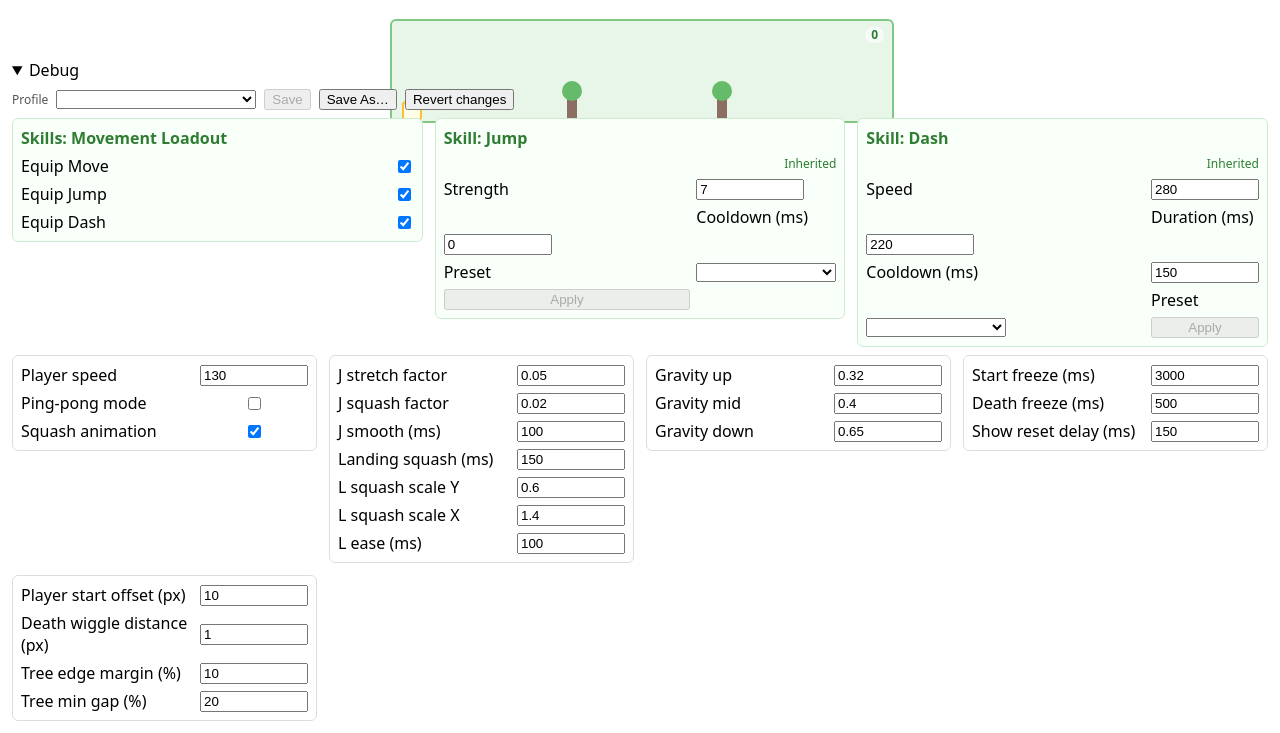
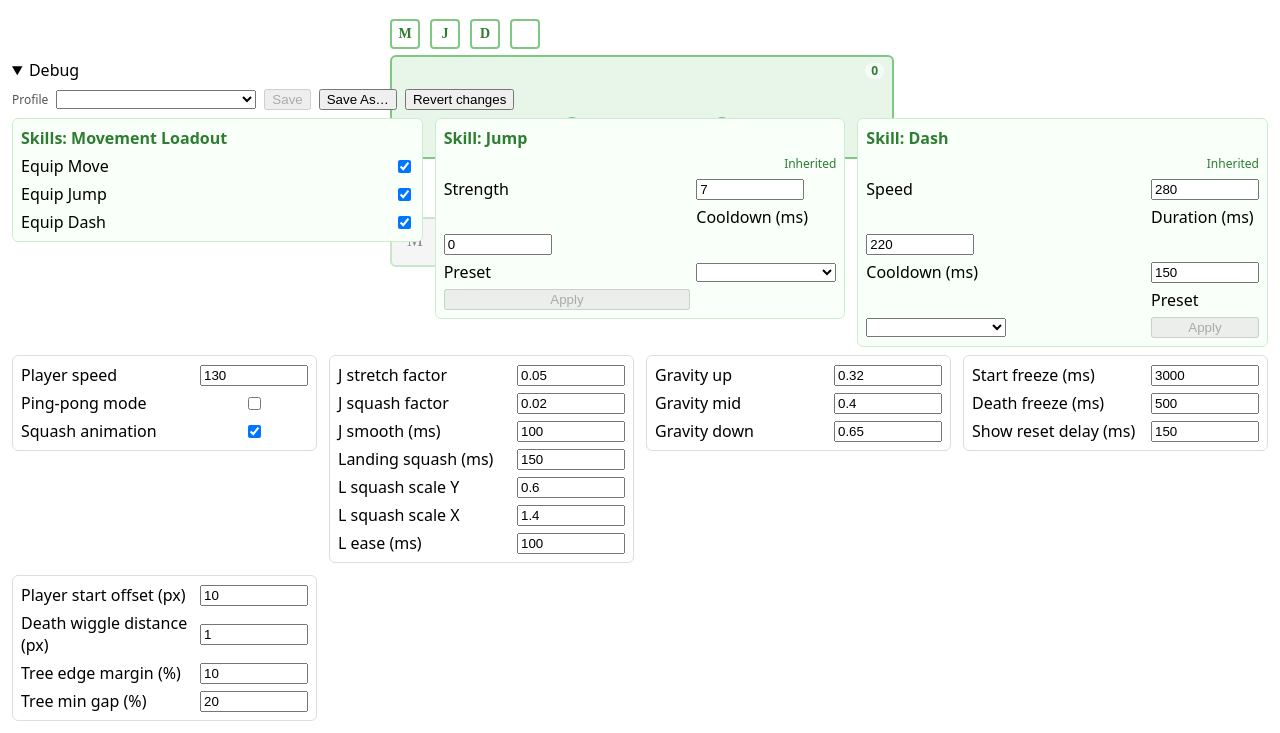
Before and after one commit to vghpe/jamble, a website: page demo.html in a window 1280 px wide. Shown: the part 67-800 px from the top of the page. Drawn offline with Linux system fonts and the light colour scheme; no server answers.

Commit message:
Skill slots work in game and can adjust abilities

```diff
--- a/demo.html
+++ b/demo.html
@@ -9,6 +9,12 @@
   <body>
     <h1 style="text-align:center;font-family:system-ui,sans-serif">Jamble Demo</h1>
     <div id="jamble">
+      <div class="jamble-skill-slots" id="skill-slots">
+        <div class="jamble-skill-slot"></div>
+        <div class="jamble-skill-slot"></div>
+        <div class="jamble-skill-slot"></div>
+        <div class="jamble-skill-slot"></div>
+      </div>
       <div class="jamble-game">
         <div class="jamble-player jamble-player-idle"></div>
         <div class="jamble-tree" data-tree="1" style="left: 35%"></div>
@@ -20,6 +26,12 @@
       <div class="jamble-controls">
         <button class="jamble-start" title="Start">▶</button>
         <button class="jamble-shuffle" title="Shuffle">⇄</button>
+      </div>
+      <div class="jamble-skill-menu" id="skill-menu">
+        <div class="jamble-skill-btn" data-skill="move">M</div>
+        <div class="jamble-skill-btn" data-skill="jump">J</div>
+        <div class="jamble-skill-btn" data-skill="dash">D</div>
+        <div class="jamble-skill-btn" data-skill="empty"></div>
       </div>
     </div>
 
@@ -254,6 +266,8 @@
           // do not change baseline here; use markBaseline() when profile load/reset/save happens
           updateDirty();
           updateSaveEnabled();
+          // Update in-game skills UI
+          renderSkillSlotsAndMenu();
         }
         // Apply Settings.skills (configs + loadout) to the live SkillManager
         function applySkillsFromSettings(){
@@ -344,6 +358,7 @@
           (load.movement||[]).forEach(function(id){ try{ mgr.equip(id);}catch(e){} });
           updateDirty();
           updatePresetStatus();
+          renderSkillSlotsAndMenu();
         }
         function onJumpCfg(){
           var cfg = window.Jamble.Settings.skills.configs.jump || {};
@@ -583,11 +598,51 @@
           dbg.addEventListener('pointerdown', function(ev){ ev.stopPropagation(); });
           dbg.addEventListener('click', function(ev){ ev.stopPropagation(); });
         }
+        var skillMenu = document.getElementById('skill-menu');
+        if (skillMenu){
+          skillMenu.addEventListener('pointerdown', function(ev){ ev.stopPropagation(); });
+          skillMenu.addEventListener('click', function(ev){ ev.stopPropagation(); });
+        }
 
         // Initial sync and after settings load (HTTP mode)
         syncFromSettings();
         // Establish initial baseline after the initial HTTP load finishes
         window.addEventListener('jamble:settingsLoaded', function(){ syncFromSettings(); applySkillsFromSettings(); markBaseline(); populateProfiles(); populateSkillPresets(); updatePresetStatus(); });
+
+        // In-game skills UI logic
+        var slotEls = [];
+        var menuEl = null;
+        var letter = { move: 'M', jump: 'J', dash: 'D' };
+        function getLoadout(){ var l=window.Jamble.Settings.skills.loadout || { movement: [] }; return (l.movement||[]).slice(); }
+        function setLoadout(arr){ window.Jamble.Settings.skills.loadout.movement = arr.slice(0,4); applySkillsFromSettings(); renderSkillSlotsAndMenu(); updateDirty(); }
+        function renderSkillSlotsAndMenu(){
+          if (!slotEls || slotEls.length === 0) slotEls = Array.from(document.querySelectorAll('#skill-slots .jamble-skill-slot'));
+          if (!menuEl) menuEl = document.getElementById('skill-menu');
+          var l = getLoadout().slice(0,4);
+          // slots
+          // Guard against early calls before `letter` is initialized
+          var letterMap = (typeof letter !== 'undefined' && letter) ? letter : { move: 'M', jump: 'J', dash: 'D' };
+          slotEls.forEach(function(el,i){ el.textContent = l[i] ? (letterMap[l[i]]||'') : ''; });
+          // menu active state
+          if (!menuEl) return;
+          var btns = Array.from(menuEl.querySelectorAll('.jamble-skill-btn'));
+          btns.forEach(function(b){ var id=b.getAttribute('data-skill'); if (!id || id==='empty') return; var active = l.indexOf(id) !== -1; b.classList.toggle('jamble-active', active); });
+        }
+        if (menuEl){
+          menuEl.addEventListener('click', function(ev){
+            var t = ev.target;
+            if (!t || !t.classList || !t.classList.contains('jamble-skill-btn')) return;
+            var id = t.getAttribute('data-skill');
+            if (!id || id==='empty') return;
+            var l = getLoadout();
+            var idx = l.indexOf(id);
+            if (idx !== -1){ l.splice(idx,1); setLoadout(l); return; }
+            if (l.length >= 4) return; // no free slot
+            l.push(id); setLoadout(l);
+          });
+        }
+        // Initial paint
+        renderSkillSlotsAndMenu();
       })();
     </script>
   </body>
--- a/src/game.ts
+++ b/src/game.ts
@@ -18,6 +18,8 @@ namespace Jamble {
     private resetBtn: HTMLButtonElement;
     private startBtn: HTMLButtonElement;
     private shuffleBtn: HTMLButtonElement;
+    private skillSlotsEl: HTMLElement | null = null;
+    private skillMenuEl: HTMLElement | null = null;
     private wiggle: Wiggle;
     private lastTime: number | null = null;
     private rafId: number | null = null;
@@ -47,6 +49,8 @@ namespace Jamble {
       const levelEl = root.querySelector('.jamble-level') as HTMLElement | null;
       const startBtn = root.querySelector('.jamble-start') as HTMLButtonElement | null;
       const shuffleBtn = root.querySelector('.jamble-shuffle') as HTMLButtonElement | null;
+      const skillSlotsEl = root.querySelector('#skill-slots') as HTMLElement | null;
+      const skillMenuEl = root.querySelector('#skill-menu') as HTMLElement | null;
 
       if (!gameEl || !playerEl || !t1 || !t2 || !cdEl || !resetBtn || !startBtn || !shuffleBtn){
         throw new Error('Jamble: missing required elements');
@@ -60,6 +64,8 @@ namespace Jamble {
       this.resetBtn = resetBtn;
       this.startBtn = startBtn;
       this.shuffleBtn = shuffleBtn;
+      this.skillSlotsEl = skillSlotsEl;
+      this.skillMenuEl = skillMenuEl;
       this.levelEl = levelEl;
       this.wiggle = new Wiggle(this.player.el);
 
@@ -75,8 +81,8 @@ namespace Jamble {
           if (typeof strength === 'number') this.player.velocity = strength;
           return true;
         },
-        startDash: (_speed: number, _durationMs: number) => {
-          return this.player.startDash();
+        startDash: (_speed: number, durationMs: number) => {
+          return this.player.startDash(durationMs);
         },
         addHorizontalImpulse: (speed: number, durationMs: number) => {
           // Simple impulse: temporarily increase player.x over duration
@@ -188,10 +194,14 @@ namespace Jamble {
     private showIdleControls(): void {
       this.startBtn.style.display = 'block';
       this.shuffleBtn.style.display = 'block';
+      if (this.skillSlotsEl) this.skillSlotsEl.style.display = 'flex';
+      if (this.skillMenuEl) this.skillMenuEl.style.display = 'flex';
     }
     private hideIdleControls(): void {
       this.startBtn.style.display = 'none';
       this.shuffleBtn.style.display = 'none';
+      if (this.skillSlotsEl) this.skillSlotsEl.style.display = 'none';
+      if (this.skillMenuEl) this.skillMenuEl.style.display = 'none';
     }
 
     private onPointerDown(e: PointerEvent): void {
@@ -255,7 +265,12 @@ namespace Jamble {
       // Horizontal movement when not frozen/dead and Move skill is equipped
       if (!this.player.frozenStart && !this.player.frozenDeath && this.skills.isEquipped('move')){
         const base = Jamble.Settings.current.playerSpeed;
-        const speed = base + (this.player.isDashing ? Jamble.Settings.current.dashSpeed : 0);
+        let dashBoost = 0;
+        if (this.player.isDashing){
+          const dc: any = this.skills.getConfig('dash');
+          dashBoost = (dc && typeof dc.speed === 'number') ? dc.speed : Jamble.Settings.current.dashSpeed;
+        }
+        const speed = base + dashBoost;
         const dx = speed * deltaSec * this.direction;
         this.player.moveX(dx);
 
--- a/src/jamble.css
+++ b/src/jamble.css
@@ -149,3 +149,44 @@
   line-height: 1.4em;
   min-height: 2em;
 }
+
+/* In-game Skills UI (idle-only) */
+#jamble .jamble-skill-slots {
+  display: none; /* shown in idle */
+  margin: 12px 0 6px 0;
+  display: flex;
+  gap: 10px;
+}
+#jamble .jamble-skill-slot {
+  width: 26px; height: 26px;
+  border: 2px solid #81c784;
+  border-radius: 4px;
+  background: #fff;
+  display: flex;
+  align-items: center;
+  justify-content: center;
+  font-weight: 700;
+  color: #2e7d32;
+  font-size: 14px;
+}
+
+#jamble .jamble-skill-menu {
+  display: none; /* shown in idle */
+  margin: 10px 0 0 0;
+  display: flex;
+  gap: 12px;
+  align-items: center;
+}
+#jamble .jamble-skill-btn {
+  width: 46px; height: 46px;
+  border: 2px solid #81c784;
+  border-radius: 6px;
+  background: #fff;
+  font-size: 18px;
+  line-height: 42px;
+  text-align: center;
+  user-select: none;
+}
+#jamble .jamble-skill-btn.jamble-active {
+  color: #888; border-color: #c8e6c9; background: #f5f5f5;
+}
--- a/src/player.ts
+++ b/src/player.ts
@@ -69,11 +69,11 @@ namespace Jamble {
     }
 
     // Dash: launch horizontally for a brief time. Only mid-air and once per airtime.
-    startDash(): boolean {
+    startDash(durationOverrideMs?: number): boolean {
       if (this.frozenStart || this.frozenDeath || !this.isJumping) return false;
       if (this.isDashing || !this.dashAvailable) return false;
       this.isDashing = true;
-      this.dashRemainingMs = Jamble.Settings.current.dashDurationMs;
+      this.dashRemainingMs = typeof durationOverrideMs === 'number' ? durationOverrideMs : Jamble.Settings.current.dashDurationMs;
       this.dashAvailable = false;
       this.el.classList.add('jamble-dashing');
       return true;
```
Also changed, not shown: dist/jamble.css, dist/jamble.js.
